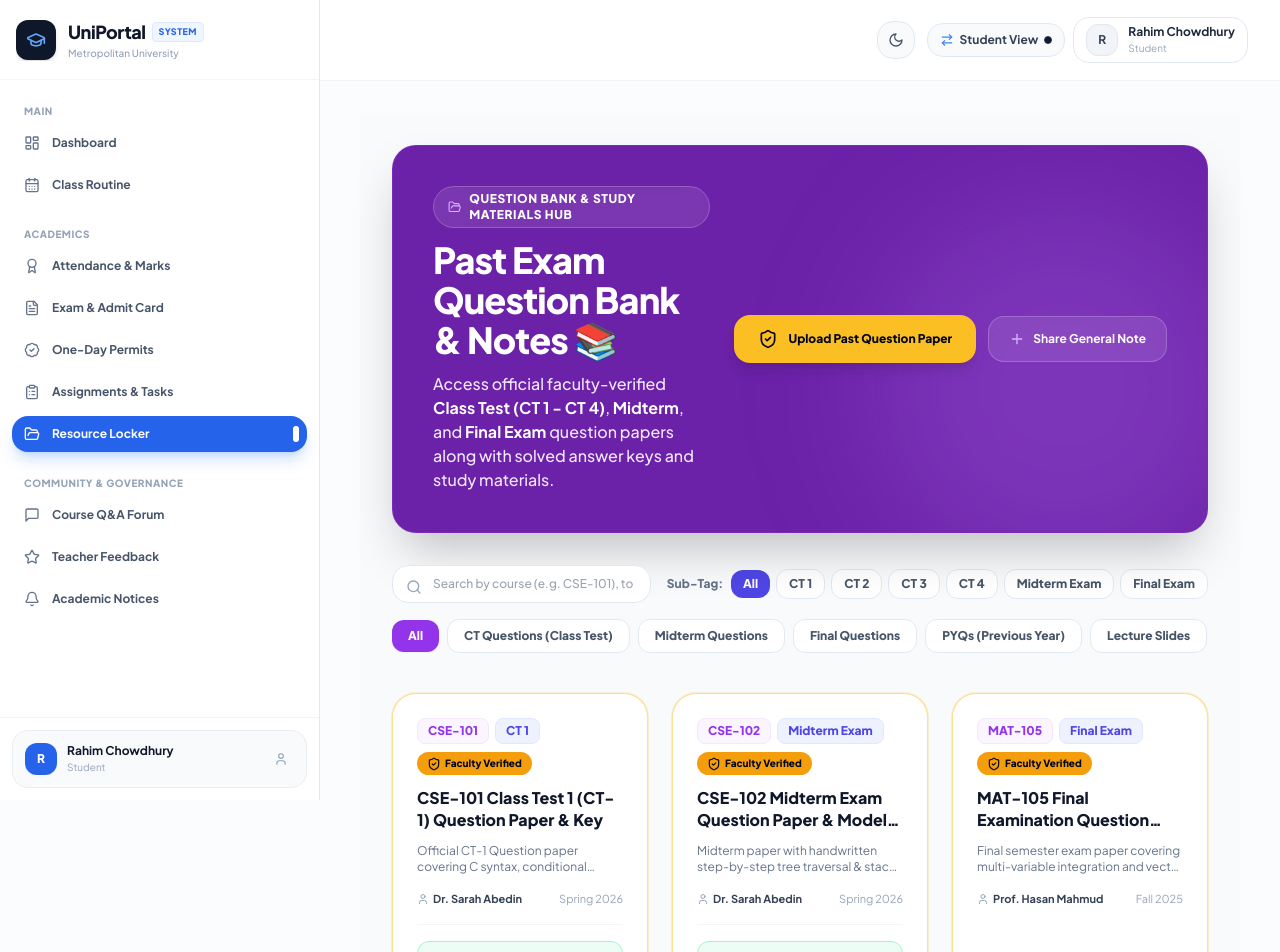
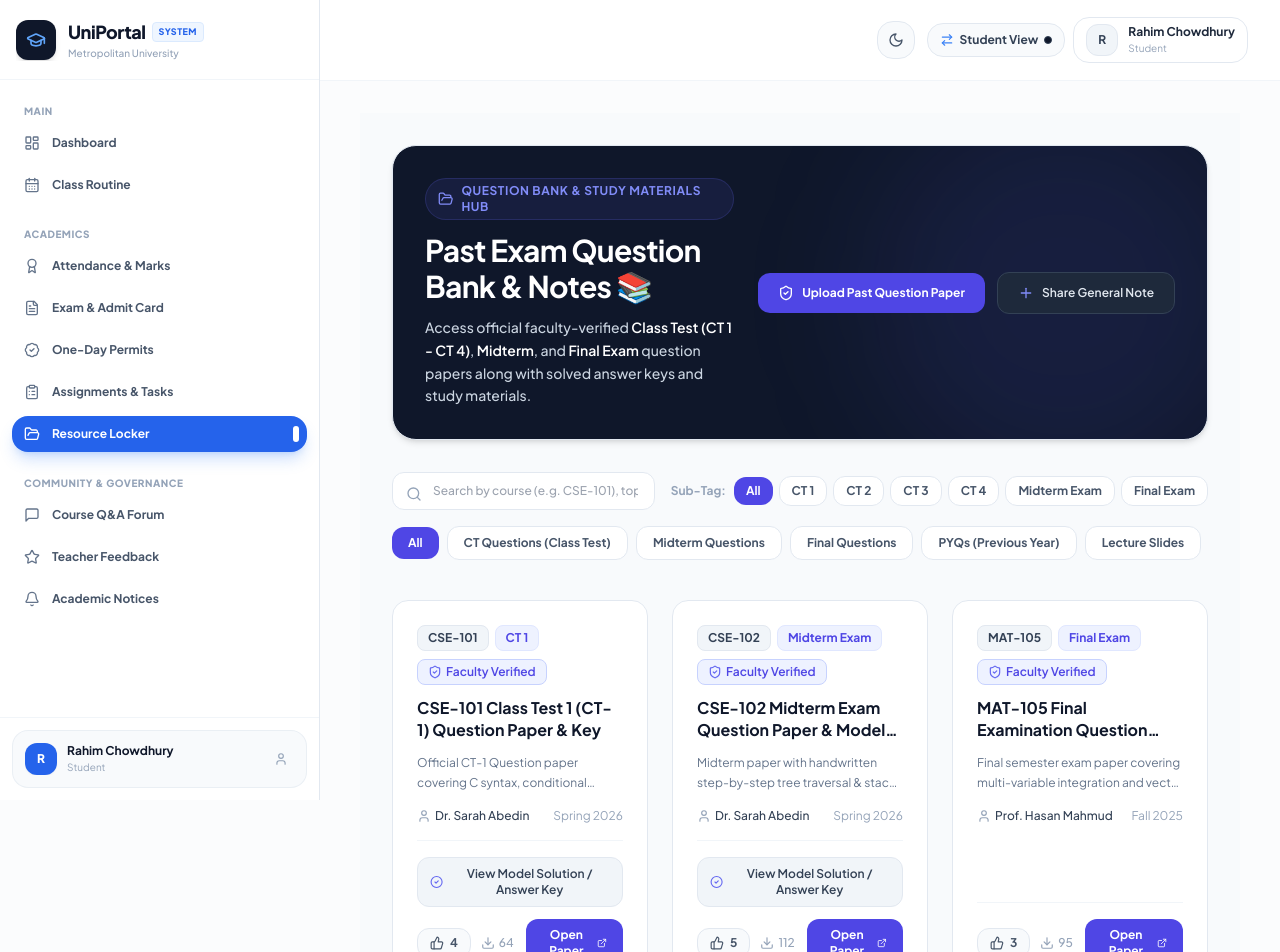
Before and after one commit to ruhul2003/UniPortal, a Next.js app in the folder frontend/: page /resources in a window 1280 px wide. Shown: the top 952 px of the page. Built offline with nearby package versions, Linux system fonts and the light colour scheme; no server answers.

Commit message:
Fixed hydration issue

```diff
--- a/frontend/src/app/layout.jsx
+++ b/frontend/src/app/layout.jsx
@@ -10,8 +10,8 @@ export const metadata = {
 
 export default function RootLayout({ children }) {
   return (
-    <html lang="en" className="h-full">
-      <body className="h-full">
+    <html lang="en" className="h-full" suppressHydrationWarning>
+      <body className="h-full" suppressHydrationWarning>
         <ThemeProvider>
           <AuthProvider>
             <AppLayout>
--- a/frontend/src/app/resources/page.jsx
+++ b/frontend/src/app/resources/page.jsx
@@ -220,37 +220,37 @@ export default function ResourcesPage() {
       <div className="max-w-7xl mx-auto space-y-8">
 
         {/* Header Banner */}
-        <div className="relative overflow-hidden rounded-3xl bg-purple-800 p-6 sm:p-10 text-white shadow-2xl border border-purple-500/20">
-          <div className="absolute -right-12 -bottom-12 w-96 h-96 bg-purple-400/20 rounded-full blur-3xl pointer-events-none" />
+        <div className="relative overflow-hidden rounded-3xl bg-slate-900 border border-slate-200 dark:border-slate-800 p-6 sm:p-8 text-white shadow-md">
+          <div className="absolute -right-12 -bottom-12 w-96 h-96 bg-indigo-500/10 rounded-full blur-3xl pointer-events-none" />
 
           <div className="relative z-10 flex flex-col lg:flex-row lg:items-center justify-between gap-6">
             <div className="space-y-3 max-w-2xl">
-              <div className="inline-flex items-center gap-2 px-3.5 py-1 rounded-full bg-white/10 backdrop-blur-md border border-white/20 text-xs font-extrabold uppercase tracking-wider">
-                <FolderOpen className="w-4 h-4 text-purple-300" />
+              <div className="inline-flex items-center gap-2 px-3 py-1 rounded-full bg-indigo-500/10 border border-indigo-500/20 text-indigo-400 text-xs font-bold uppercase tracking-wider">
+                <FolderOpen className="w-4 h-4 text-indigo-400" />
                 <span>Question Bank & Study Materials Hub</span>
               </div>
-              <h1 className="text-3xl sm:text-4xl font-black tracking-tight">
+              <h1 className="text-2xl sm:text-3xl font-bold tracking-tight text-white">
                 Past Exam Question Bank & Notes 📚
               </h1>
-              <p className="text-purple-100 text-sm sm:text-base font-medium">
-                Access official faculty-verified <strong className="text-white">Class Test (CT 1 - CT 4)</strong>, <strong className="text-white">Midterm</strong>, and <strong className="text-white">Final Exam</strong> question papers along with solved answer keys and study materials.
+              <p className="text-slate-300 text-sm font-medium leading-relaxed">
+                Access official faculty-verified <strong className="text-white font-semibold">Class Test (CT 1 - CT 4)</strong>, <strong className="text-white font-semibold">Midterm</strong>, and <strong className="text-white font-semibold">Final Exam</strong> question papers along with solved answer keys and study materials.
               </p>
             </div>
 
             <div className="flex flex-wrap items-center gap-3 shrink-0">
               <button
                 onClick={() => setShowQuestionModal(true)}
-                className="px-6 py-3.5 rounded-2xl bg-amber-400 hover:bg-amber-300 text-slate-950 font-black text-xs transition-all shadow-lg hover:shadow-xl flex items-center justify-center gap-2.5 group active:scale-95"
+                className="px-5 py-3 rounded-xl bg-indigo-600 hover:bg-indigo-500 text-white font-bold text-xs transition-all shadow-xs flex items-center justify-center gap-2 group active:scale-95"
               >
-                <ShieldCheck className="w-5 h-5 text-slate-950 group-hover:rotate-12 transition-transform" />
+                <ShieldCheck className="w-4 h-4 text-white group-hover:rotate-12 transition-transform" />
                 <span>Upload Past Question Paper</span>
               </button>
 
               <button
                 onClick={() => setShowUploadModal(true)}
-                className="px-5 py-3.5 rounded-2xl bg-white/10 hover:bg-white/20 text-white font-bold text-xs border border-white/20 transition-all flex items-center justify-center gap-2 active:scale-95"
+                className="px-5 py-3 rounded-xl bg-slate-800 hover:bg-slate-700 text-slate-200 font-semibold text-xs border border-slate-700 transition-all flex items-center justify-center gap-2 active:scale-95"
               >
-                <Plus className="w-4 h-4 text-purple-300" />
+                <Plus className="w-4 h-4 text-indigo-400" />
                 <span>Share General Note</span>
               </button>
             </div>
@@ -268,19 +268,19 @@ export default function ResourcesPage() {
                 placeholder="Search by course (e.g. CSE-101), topic, CT 1/2, Midterm, or Final..."
                 value={searchQuery}
                 onChange={(e) => setSearchQuery(e.target.value)}
-                className="w-full pl-10 pr-4 py-2.5 rounded-2xl bg-white dark:bg-slate-900 border border-slate-200 dark:border-slate-800 text-xs font-medium focus:ring-2 focus:ring-purple-500 transition-all"
+                className="w-full pl-10 pr-4 py-2.5 rounded-xl bg-white dark:bg-slate-900 border border-slate-200 dark:border-slate-800 text-xs font-medium focus:outline-none focus:ring-2 focus:ring-indigo-500 transition-all"
               />
             </div>
 
             {/* Exam Tag Sub-Filter */}
             <div className="flex items-center gap-2 w-full md:w-auto overflow-x-auto scrollbar-none">
-              <span className="text-xs font-extrabold text-slate-500 shrink-0">Sub-Tag:</span>
+              <span className="text-xs font-bold text-slate-400 shrink-0">Sub-Tag:</span>
               <div className="flex items-center gap-1.5">
                 {EXAM_SUBTYPES.map(sub => (
                   <button
                     key={sub}
                     onClick={() => setSelectedExamType(sub)}
-                    className={`px-3 py-1.5 rounded-xl text-xs font-extrabold whitespace-nowrap transition-all ${
+                    className={`px-3 py-1.5 rounded-xl text-xs font-bold whitespace-nowrap transition-all ${
                       selectedExamType === sub
                         ? 'bg-indigo-600 text-white shadow-xs'
                         : 'bg-white dark:bg-slate-900 border border-slate-200 dark:border-slate-800 text-slate-600 dark:text-slate-400 hover:bg-slate-100 dark:hover:bg-slate-800'
@@ -299,9 +299,9 @@ export default function ResourcesPage() {
               <button
                 key={cat}
                 onClick={() => setSelectedCategory(cat)}
-                className={`px-4 py-2 rounded-xl text-xs font-extrabold whitespace-nowrap transition-all ${
+                className={`px-4 py-2 rounded-xl text-xs font-bold whitespace-nowrap transition-all ${
                   selectedCategory === cat
-                    ? 'bg-purple-600 text-white shadow-sm'
+                    ? 'bg-indigo-600 text-white shadow-xs'
                     : 'bg-white dark:bg-slate-900 border border-slate-200 dark:border-slate-800 text-slate-600 dark:text-slate-400 hover:bg-slate-100 dark:hover:bg-slate-800'
                 }`}
               >
@@ -314,7 +314,7 @@ export default function ResourcesPage() {
         {/* Resources & Question Papers Cards Grid */}
         {loading ? (
           <div className="py-16 text-center text-slate-400 font-medium">
-            <div className="w-8 h-8 border-4 border-purple-600 border-t-transparent rounded-full animate-spin mx-auto mb-3" />
+            <div className="w-8 h-8 border-4 border-indigo-600 border-t-transparent rounded-full animate-spin mx-auto mb-3" />
             <p>Fetching study materials & past question bank...</p>
           </div>
         ) : (
@@ -327,54 +327,50 @@ export default function ResourcesPage() {
               return (
                 <div
                   key={item._id}
-                  className={`p-6 rounded-3xl bg-white dark:bg-slate-900 border transition-all flex flex-col justify-between space-y-4 shadow-sm hover:shadow-xl ${
-                    isOfficial
-                      ? 'border-amber-400/50 dark:border-amber-500/40 ring-1 ring-amber-400/20'
-                      : 'border-slate-200/80 dark:border-slate-800'
-                  }`}
+                  className="p-6 rounded-2xl bg-white dark:bg-slate-900 border border-slate-200 dark:border-slate-800 hover:border-slate-300 dark:hover:border-slate-700 transition-all flex flex-col justify-between space-y-4 shadow-xs hover:shadow-md"
                 >
                   <div className="space-y-3">
                     {/* Header Badges */}
                     <div className="flex items-start justify-between gap-2 flex-wrap">
                       <div className="flex items-center gap-1.5">
-                        <span className="px-2.5 py-1 rounded-lg text-xs font-black bg-purple-50 dark:bg-purple-950/60 text-purple-600 dark:text-purple-400 border border-purple-100 dark:border-purple-800">
+                        <span className="px-2.5 py-1 rounded-lg text-xs font-bold bg-slate-100 dark:bg-slate-800 text-slate-700 dark:text-slate-300 border border-slate-200 dark:border-slate-700">
                           {item.courseCode}
                         </span>
 
                         {item.examType && (
-                          <span className="px-2.5 py-1 rounded-lg text-xs font-black bg-indigo-50 dark:bg-indigo-950/60 text-indigo-600 dark:text-indigo-300 border border-indigo-100 dark:border-indigo-800">
+                          <span className="px-2.5 py-1 rounded-lg text-xs font-bold bg-indigo-50 dark:bg-indigo-950/60 text-indigo-600 dark:text-indigo-400 border border-indigo-100 dark:border-indigo-900/60">
                             {item.examType}
                           </span>
                         )}
                       </div>
 
                       {isOfficial ? (
-                        <span className="px-2.5 py-1 rounded-full text-[10px] font-black bg-amber-500 text-slate-950 shadow-xs flex items-center gap-1">
-                          <ShieldCheck className="w-3.5 h-3.5 text-slate-950" />
+                        <span className="px-2.5 py-1 rounded-lg text-xs font-semibold bg-indigo-50 dark:bg-indigo-950/60 text-indigo-600 dark:text-indigo-400 border border-indigo-200 dark:border-indigo-800/60 flex items-center gap-1">
+                          <ShieldCheck className="w-3.5 h-3.5 text-indigo-500" />
                           Faculty Verified
                         </span>
                       ) : (
-                        <span className="px-2.5 py-1 rounded-full text-[11px] font-bold bg-slate-100 dark:bg-slate-800 text-slate-600 dark:text-slate-400">
+                        <span className="px-2.5 py-1 rounded-lg text-xs font-medium bg-slate-100 dark:bg-slate-800 text-slate-600 dark:text-slate-400 border border-slate-200 dark:border-slate-700">
                           {item.category}
                         </span>
                       )}
                     </div>
 
                     {/* Title */}
-                    <h3 className="text-base font-black text-slate-900 dark:text-white leading-snug line-clamp-2">
+                    <h3 className="text-base font-bold text-slate-900 dark:text-white leading-snug line-clamp-2">
                       {item.title}
                     </h3>
 
                     {/* Description */}
-                    <p className="text-xs text-slate-500 dark:text-slate-400 line-clamp-2">
+                    <p className="text-xs text-slate-500 dark:text-slate-400 line-clamp-2 leading-relaxed">
                       {item.description || 'No additional remarks provided.'}
                     </p>
 
                     {/* Meta info */}
-                    <div className="text-[11px] text-slate-400 flex items-center justify-between pt-1">
+                    <div className="text-xs text-slate-400 flex items-center justify-between pt-1">
                       <span className="flex items-center gap-1">
-                        <User className="w-3 h-3 text-slate-400" />
-                        <strong className="text-slate-700 dark:text-slate-300">{item.uploadedBy}</strong>
+                        <User className="w-3.5 h-3.5 text-slate-400" />
+                        <strong className="text-slate-700 dark:text-slate-300 font-medium">{item.uploadedBy}</strong>
                       </span>
                       <span>{item.semester}</span>
                     </div>
@@ -386,9 +382,9 @@ export default function ResourcesPage() {
                     {item.solutionUrl && (
                       <button
                         onClick={() => handleDownloadClick(item, item.solutionUrl)}
-                        className="w-full py-2 px-3 rounded-xl bg-emerald-50 dark:bg-emerald-950/50 hover:bg-emerald-100 dark:hover:bg-emerald-900/60 border border-emerald-200 dark:border-emerald-800 text-emerald-700 dark:text-emerald-300 text-xs font-bold transition-all flex items-center justify-center gap-1.5"
+                        className="w-full py-2 px-3 rounded-xl bg-slate-100 dark:bg-slate-800/80 hover:bg-slate-200 dark:hover:bg-slate-700/80 border border-slate-200 dark:border-slate-700 text-slate-700 dark:text-slate-200 text-xs font-semibold transition-all flex items-center justify-center gap-1.5"
                       >
-                        <CheckCircle2 className="w-4 h-4 text-emerald-600 dark:text-emerald-400" />
+                        <CheckCircle2 className="w-4 h-4 text-indigo-500 dark:text-indigo-400" />
                         <span>View Model Solution / Answer Key</span>
                       </button>
                     )}
@@ -399,16 +395,16 @@ export default function ResourcesPage() {
                           onClick={() => handleUpvote(item._id)}
                           className={`px-3 py-1.5 rounded-xl text-xs font-bold flex items-center gap-1.5 transition-all ${
                             hasUpvoted
-                              ? 'bg-purple-100 dark:bg-purple-950 text-purple-700 dark:text-purple-300 border border-purple-300'
-                              : 'bg-slate-50 dark:bg-slate-800 text-slate-600 dark:text-slate-400 hover:bg-purple-50'
+                              ? 'bg-indigo-50 dark:bg-indigo-950/60 text-indigo-600 dark:text-indigo-400 border border-indigo-200 dark:border-indigo-800'
+                              : 'bg-slate-50 dark:bg-slate-800 text-slate-600 dark:text-slate-400 hover:bg-slate-100 dark:hover:bg-slate-700 border border-slate-200 dark:border-slate-700'
                           }`}
                         >
-                          <ThumbsUp className={`w-3.5 h-3.5 ${hasUpvoted ? 'fill-purple-600 text-purple-600' : ''}`} />
+                          <ThumbsUp className={`w-3.5 h-3.5 ${hasUpvoted ? 'fill-indigo-600 text-indigo-600 dark:fill-indigo-400 dark:text-indigo-400' : ''}`} />
                           <span>{item.upvotes?.length || 0}</span>
                         </button>
 
-                        <span className="text-[11px] text-slate-400 font-medium flex items-center gap-1">
-                          <Download className="w-3 h-3 text-slate-400" />
+                        <span className="text-xs text-slate-400 font-medium flex items-center gap-1 px-1">
+                          <Download className="w-3.5 h-3.5 text-slate-400" />
                           {item.downloadsCount || 0}
                         </span>
                       </div>
@@ -417,7 +413,7 @@ export default function ResourcesPage() {
                         {(user?.role === 'admin' || user?.role === 'faculty' || user?.name === item.uploadedBy) && (
                           <button
                             onClick={() => handleDelete(item._id)}
-                            className="p-1.5 rounded-xl text-rose-500 hover:bg-rose-50 dark:hover:bg-rose-950/40"
+                            className="p-2 rounded-xl text-slate-400 hover:text-rose-500 hover:bg-slate-100 dark:hover:bg-slate-800 transition-all"
                             title="Delete resource"
                           >
                             <Trash2 className="w-4 h-4" />
@@ -426,7 +422,7 @@ export default function ResourcesPage() {
 
                         <button
                           onClick={() => handleDownloadClick(item, item.fileUrl)}
-                          className="px-4 py-2 rounded-xl bg-purple-600 hover:bg-purple-700 text-white text-xs font-extrabold transition-all shadow-xs flex items-center gap-1.5 active:scale-95"
+                          className="px-4 py-2 rounded-xl bg-indigo-600 hover:bg-indigo-500 text-white text-xs font-bold transition-all shadow-xs flex items-center gap-1.5 active:scale-95"
                         >
                           <span>Open Paper</span>
                           <ExternalLink className="w-3.5 h-3.5" />
@@ -452,50 +448,50 @@ export default function ResourcesPage() {
         {/* Share General Material Modal */}
         <AnimatePresence>
           {showUploadModal && (
-            <div className="fixed inset-0 z-50 flex items-center justify-center p-4 bg-slate-900/60 backdrop-blur-sm">
+            <div className="fixed inset-0 z-50 flex items-center justify-center p-4 bg-slate-950/70 backdrop-blur-sm">
               <motion.div
                 initial={{ opacity: 0, scale: 0.95 }}
                 animate={{ opacity: 1, scale: 1 }}
                 exit={{ opacity: 0, scale: 0.95 }}
                 className="w-full max-w-lg bg-white dark:bg-slate-900 rounded-3xl border border-slate-200 dark:border-slate-800 shadow-2xl overflow-hidden"
               >
-                <div className="p-6 bg-slate-900 text-white flex items-center justify-between">
+                <div className="p-6 bg-slate-900 text-white flex items-center justify-between border-b border-slate-800">
                   <h3 className="text-lg font-bold">Share Study Material 📚</h3>
-                  <button onClick={() => setShowUploadModal(false)} className="text-slate-400 hover:text-white">
+                  <button onClick={() => setShowUploadModal(false)} className="text-slate-400 hover:text-white p-1 rounded-lg">
                     <XCircle className="w-6 h-6" />
                   </button>
                 </div>
 
                 <form onSubmit={handleUploadResource} className="p-6 space-y-4">
                   <div>
-                    <label className="block text-xs font-bold mb-1">Resource Title *</label>
+                    <label className="block text-xs font-bold mb-1.5 text-slate-700 dark:text-slate-300">Resource Title *</label>
                     <input
                       type="text"
                       required
                       placeholder="e.g. CSE-101 Lecture Notes 2026"
                       value={title}
                       onChange={(e) => setTitle(e.target.value)}
-                      className="w-full px-3.5 py-2.5 rounded-xl bg-slate-50 dark:bg-slate-800 border border-slate-200 dark:border-slate-700 text-xs font-medium"
+                      className="w-full px-3.5 py-2.5 rounded-xl bg-slate-50 dark:bg-slate-800 border border-slate-200 dark:border-slate-700 text-xs font-medium focus:ring-2 focus:ring-indigo-500 focus:outline-none"
                     />
                   </div>
 
                   <div className="grid grid-cols-2 gap-3">
                     <div>
-                      <label className="block text-xs font-bold mb-1">Course Code</label>
+                      <label className="block text-xs font-bold mb-1.5 text-slate-700 dark:text-slate-300">Course Code</label>
                       <input
                         type="text"
                         required
                         value={courseCode}
                         onChange={(e) => setCourseCode(e.target.value)}
-                        className="w-full px-3.5 py-2.5 rounded-xl bg-slate-50 dark:bg-slate-800 border border-slate-200 dark:border-slate-700 text-xs font-medium"
+                        className="w-full px-3.5 py-2.5 rounded-xl bg-slate-50 dark:bg-slate-800 border border-slate-200 dark:border-slate-700 text-xs font-medium focus:ring-2 focus:ring-indigo-500 focus:outline-none"
                       />
                     </div>
                     <div>
-                      <label className="block text-xs font-bold mb-1">Category</label>
+                      <label className="block text-xs font-bold mb-1.5 text-slate-700 dark:text-slate-300">Category</label>
                       <select
                         value={category}
                         onChange={(e) => setCategory(e.target.value)}
-                        className="w-full px-3.5 py-2.5 rounded-xl bg-slate-50 dark:bg-slate-800 border border-slate-200 dark:border-slate-700 text-xs font-medium"
+                        className="w-full px-3.5 py-2.5 rounded-xl bg-slate-50 dark:bg-slate-800 border border-slate-200 dark:border-slate-700 text-xs font-medium focus:ring-2 focus:ring-indigo-500 focus:outline-none"
                       >
                         <option value="Lecture Slides">Lecture Slides</option>
                         <option value="Class Notes">Class Notes</option>
@@ -506,40 +502,40 @@ export default function ResourcesPage() {
                   </div>
 
                   <div>
-                    <label className="block text-xs font-bold mb-1">File URL / Google Drive Link *</label>
+                    <label className="block text-xs font-bold mb-1.5 text-slate-700 dark:text-slate-300">File URL / Google Drive Link *</label>
                     <input
                       type="url"
                       required
                       placeholder="https://drive.google.com/..."
                       value={fileUrl}
                       onChange={(e) => setFileUrl(e.target.value)}
-                      className="w-full px-3.5 py-2.5 rounded-xl bg-slate-50 dark:bg-slate-800 border border-slate-200 dark:border-slate-700 text-xs font-medium"
+                      className="w-full px-3.5 py-2.5 rounded-xl bg-slate-50 dark:bg-slate-800 border border-slate-200 dark:border-slate-700 text-xs font-medium focus:ring-2 focus:ring-indigo-500 focus:outline-none"
                     />
                   </div>
 
                   <div>
-                    <label className="block text-xs font-bold mb-1">Brief Summary / Note</label>
+                    <label className="block text-xs font-bold mb-1.5 text-slate-700 dark:text-slate-300">Brief Summary / Note</label>
                     <textarea
                       rows={2}
                       placeholder="What is covered in this PDF / link..."
                       value={description}
                       onChange={(e) => setDescription(e.target.value)}
-                      className="w-full px-3.5 py-2.5 rounded-xl bg-slate-50 dark:bg-slate-800 border border-slate-200 dark:border-slate-700 text-xs font-medium"
+                      className="w-full px-3.5 py-2.5 rounded-xl bg-slate-50 dark:bg-slate-800 border border-slate-200 dark:border-slate-700 text-xs font-medium focus:ring-2 focus:ring-indigo-500 focus:outline-none"
                     />
                   </div>
 
-                  <div className="flex justify-end gap-3 pt-3">
+                  <div className="flex justify-end gap-3 pt-3 border-t border-slate-100 dark:border-slate-800">
                     <button
                       type="button"
                       onClick={() => setShowUploadModal(false)}
-                      className="px-4 py-2 rounded-xl text-xs font-semibold text-slate-500"
+                      className="px-4 py-2 rounded-xl text-xs font-semibold text-slate-500 hover:text-slate-700 dark:hover:text-slate-300"
                     >
                       Cancel
                     </button>
                     <button
                       type="submit"
                       disabled={isUploading}
-                      className="px-6 py-2.5 rounded-xl bg-purple-600 text-white text-xs font-bold hover:bg-purple-700"
+                      className="px-6 py-2.5 rounded-xl bg-indigo-600 text-white text-xs font-bold hover:bg-indigo-500 transition-all shadow-xs"
                     >
                       {isUploading ? 'Uploading...' : 'Publish Material'}
                     </button>
```
Also changed, not shown: frontend/src/components/AppLayout.jsx (+8 -6 lines), frontend/src/components/UploadQuestionModal.jsx (+11 -11 lines).
